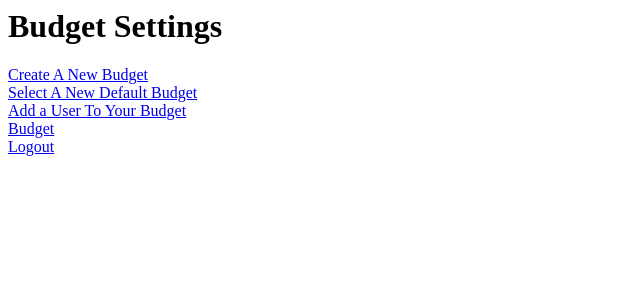
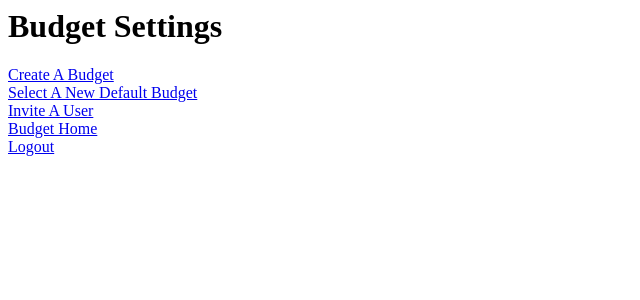
Before and after one commit to Jott2424/Envelopes, a Flask app: template Envelopes/templates/budget_settings.html in a window 1280 px wide. Shown: the top 300 px of the page, without its empty margins (0-640 px from the left). Run offline with Flask 3, Linux system fonts and the light colour scheme; the template is opened without the code that fills it, so the values that code supplies are empty; a user stored in the database is signed in; a database or web service that is not in the repository returns one stand-in record (values such as "Sample title"); some libraries are stand-ins or nearby versions.

Commit message:
first batch of nav links updated for budget routes

```diff
--- a/Envelopes/functions/app_routing.py
+++ b/Envelopes/functions/app_routing.py
@@ -74,20 +74,21 @@ def register_routes(app):
     def budget_select_default_route():
         return budget_routes.budget_select_default()
 
-    @app.route('/budget_invite_users', methods=['GET', 'POST'])
+    @app.route('/budget/<int:budget_id>/invite_users', methods=['GET', 'POST'])
     @login_required
-    def budget_invite_users_route():
-        return budget_routes.budget_invite_users()
+    def budget_invite_users_route(budget_id):
+        return budget_routes.budget_invite_users(budget_id)
 
-    @app.route('/budget_settings', methods=['GET', 'POST'])
+    @app.route('/budget/<int:budget_id>/settings', methods=['GET', 'POST'])
     @login_required
-    def budget_settings_route():
-        return budget_routes.budget_settings()
+    def budget_settings_route(budget_id):
+        return budget_routes.budget_settings(budget_id)
 
-    @app.route('/envelopes', methods=['GET', 'POST'])
+########################## BUDGET ##########################
+    @app.route('/budget/<int:budget_id>/envelopes', methods=['GET', 'POST'])
     @login_required
-    def envelopes_home_route():
-        return envelopes_routes.envelopes_home()
+    def envelopes_home_route(budget_id):
+        return envelopes_routes.envelopes_home(budget_id)
 
     @app.route('/envelopes_view', methods=['GET', 'POST'])
     @login_required
--- a/Envelopes/functions/envelopes_routes.py
+++ b/Envelopes/functions/envelopes_routes.py
@@ -3,7 +3,7 @@ from functions import db_utils, queries
 from flask import render_template, request, redirect, url_for, flash
 from flask_login import current_user
 
-def envelopes_home():
+def envelopes_home(budget_id):
     return render_template('envelopes_home.html')
 
 def envelopes_view():
--- a/Envelopes/functions/home_routes.py
+++ b/Envelopes/functions/home_routes.py
@@ -15,7 +15,7 @@ def home():
     cur.close()
     conn.close()
 
-    if not default_budget:
+    if default_budget == None or not default_budget:
         # No budgets found, redirect or prompt
         return redirect(url_for('getting_started_create_budget_route'))
 
--- a/Envelopes/functions/queries.py
+++ b/Envelopes/functions/queries.py
@@ -4,6 +4,7 @@ GET_BUDGET_BY_NAME = "SELECT pk_budgets_id FROM budgets WHERE name = %s"
 GET_USERS_BY_NAME = "SELECT pk_users_id, name, password FROM users WHERE name = %s"
 GET_DEFAULT_BUDGET_BY_USER_ID = "SELECT fk_budgets_id FROM user_default_budget WHERE fk_users_id = %s"
 GET_ENVELOPE_BY_NAME_AND_BUDGET_ID = "SELECT pk_envelopes_id FROM envelopes WHERE name = %s AND fk_budgets_id = %s"
+GET_USER_ALLOWED_BUDGETS_BY_USER_ID = "SELECT pk_budget_users_id FROM budget_users WHERE fk_users_id = %s"
 
 ########### Get With Join ###########
 GET_BUDGET_NAME_BY_BUDGET_USERS = "SELECT b.pk_budgets_id, b.name FROM budgets b JOIN budget_users bu ON b.pk_budgets_id = bu.fk_budgets_id WHERE bu.fk_users_id = %s"
--- a/Envelopes/templates/budget_settings.html
+++ b/Envelopes/templates/budget_settings.html
@@ -1,21 +1,22 @@
+{% import "nav_macros.html" as nav %}
 {% block content %}
 <div class="budget-settings-container">
     <h1 class="budget-settings-title">Budget Settings</h1>
 
     <div class="btn-group">
-        <a href="{{ url_for('budget_create_route') }}" class="btn">Create A New Budget</a>
+        {{ nav.budgets_create() }}
     </div>
     <div class="btn-group">
         <a href="{{ url_for('budget_select_default_route') }}" class="btn">Select A New Default Budget</a>
     </div>
     <div class="btn-group">
-        <a href="{{ url_for('budget_invite_users_route') }}" class="btn">Add a User To Your Budget</a>
+        {{ nav.budgets_invite_users(budget_id) }}
     </div>
     <div class="btn-group2">
-        <a href="{{ url_for('budget_home_route') }}" class="btn">Budget</a>
+        {{ nav.budgets_home(budget_id) }}
     </div>
     <div class="btn-group2">
-        <a href="{{ url_for('logout_route') }}" class="btn">Logout</a>
+        {{ nav.logout() }}
     </div>
 </div>
 {% endblock %}
--- a/Envelopes/templates/home.html
+++ b/Envelopes/templates/home.html
@@ -4,10 +4,10 @@
     <h1 class="budget-home-title">Welcome, {{ user.name }}</h1>
 
     <div class="btn-group">
-        {{ nav.budget_home(budget_id) }}
+        {{ nav.budgets_home(budget_id) }}
     </div>
     <div class="btn-group2">
-        <a href="{{ url_for('logout_route') }}" class="btn">Logout</a>
+        {{ nav.logout() }}
     </div>
 </div>
 {% endblock %}
--- a/Envelopes/templates/nav_macros.html
+++ b/Envelopes/templates/nav_macros.html
@@ -1,3 +1,36 @@
-{% macro budget_home(budget_id) %}
+{% macro home() %}
+    <a href="{{ url_for('home_route') }}">Home</a>
+{% endmacro %}
+
+{% macro budgets_home(budget_id) %}
     <a href="{{ url_for('budget_home_route', budget_id=budget_id) }}">Budget Home</a>
 {% endmacro %}
+
+{% macro budgets_create(budget_id) %}
+    <a href="{{ url_for('budget_create_route') }}">Create A Budget</a>
+{% endmacro %}
+
+{% macro budget_settings(budget_id) %}
+    <a href="{{ url_for('budget_settings_route', budget_id=budget_id) }}">Budget Settings</a>
+{% endmacro %}
+
+{% macro budgets_invite_users(budget_id) %}
+    <a href="{{ url_for('budget_invite_users_route', budget_id=budget_id) }}">Invite A User</a>
+{% endmacro %}
+
+{% macro budget_invite_users_form(budget_id) %}
+<form method="POST" action="{{ url_for('budget_invite_users_route', budget_id=budget_id) }}">
+    {{ caller() }}
+</form>
+{% endmacro %}
+
+
+
+
+{% macro envelopes_home(budget_id) %}
+    <a href="{{ url_for('envelopes_home_route', budget_id=budget_id) }}">Envelopes</a>
+{% endmacro %}
+
+{% macro logout() %}
+    <a href="{{ url_for('logout_route') }}">Logout</a>
+{% endmacro %}
```
Also changed, not shown: Envelopes/functions/budget_routes.py (+17 -24 lines), Envelopes/templates/budget_home.html (+5 -8 lines), Envelopes/templates/budget_invite_users.html (+5 -3 lines).
